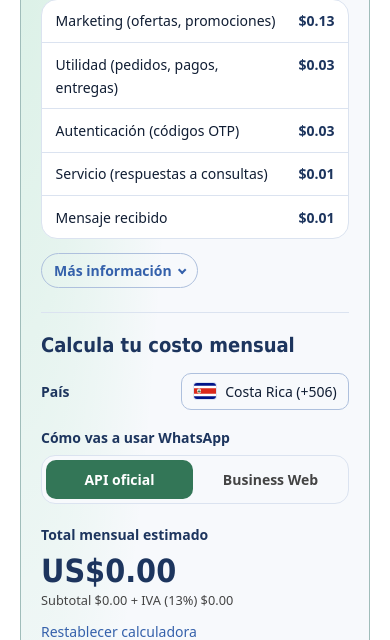
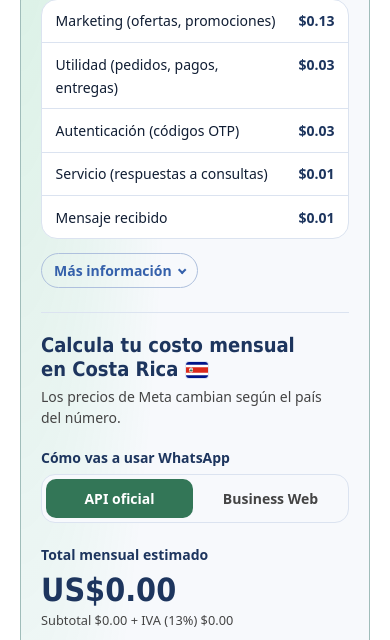
Before and after one commit to RoloBadilla/smsempresarial, a Laravel app: page /tarifas in a window 390 px wide. Shown: the part 2716-3356 px from the top of the page. Run offline with Laravel 12, Linux system fonts and the light colour scheme; style sheets or scripts are compiled from the project's sources.

Commit message:
Botón Lo quiero siempre visible (compacto en celular), accesos de Beneficios sin carrusel, país de la calculadora en el título
Co-Authored-By: Claude Opus 5.5 <noreply@anthropic.com>

```diff
--- a/resources/css/pages/tarifas.css
+++ b/resources/css/pages/tarifas.css
@@ -129,12 +129,12 @@ main { background: linear-gradient(var(--surface) 0, var(--bg) 380px); }
 
 /* Calculadora de WhatsApp (estilo Twilio): total arriba y un bloque plegable por tipo de mensaje */
 .wa-calc { height: 100%; padding: 1.4rem; border: 1px solid var(--border); border-radius: 20px; background: var(--bg); box-shadow: var(--shadow); }
-.wa-calc-titulo { margin: 0 0 1rem; color: var(--heading); font-size: var(--fs-lg); }
+.wa-calc-titulo { margin: 0 0 .35rem; color: var(--heading); font-size: var(--fs-lg); }
+/* La bandera va pegada al final del título, también cuando el título se parte en dos líneas */
+.wa-calc-titulo img { display: inline-block; width: 22px; height: 16px; margin-left: .45rem; vertical-align: -.1em; object-fit: cover; border-radius: 3px; box-shadow: 0 0 0 1px var(--border); }
+.wa-calc .wa-calc-ayuda-pais { margin-bottom: 1.1rem; }
 .wa-calc-etiqueta { display: block; margin-bottom: .35rem; padding: 0; color: var(--heading); font-size: var(--fs-xs); font-weight: var(--fw-bold); }
 .wa-calc-ayuda { margin: 0; color: var(--text-muted); font-size: var(--fs-xs); line-height: 1.5; }
-.wa-calc-pais { margin-bottom: 1rem; }
-.wa-calc-pais-valor { display: flex; align-items: center; gap: .6rem; padding: .6rem .8rem; border: 1px solid var(--border-strong); border-radius: 10px; background: var(--surface); color: var(--text); font-size: var(--fs-sm); }
-.wa-calc-pais-valor img { width: 22px; height: 16px; object-fit: cover; border-radius: 3px; box-shadow: 0 0 0 1px var(--border); }
 .wa-calc-modo { margin: 0 0 1.2rem; }
 .wa-calc-modo legend { float: none; width: auto; }
 .wa-calc-modo-opciones { display: grid; grid-template-columns: 1fr 1fr; gap: .25rem; padding: .25rem; border: 1px solid var(--border); border-radius: 14px; background: var(--surface); }
@@ -301,9 +301,6 @@ main { background: linear-gradient(var(--surface) 0, var(--bg) 380px); }
   .wa-nota { display: none; }
   .wa-nota.abierta { display: block; margin-top: .6rem !important; font-size: var(--fs-xs); }
   .wa-calc { margin-top: .5rem; padding: 1.25rem 0 0; border: 0; border-top: 1px solid var(--border); border-radius: 0; background: none; box-shadow: none; }
-  .wa-calc-pais { display: flex; align-items: center; justify-content: space-between; gap: .75rem; }
-  .wa-calc-pais .wa-calc-etiqueta { margin: 0; }
-  .wa-calc-pais-valor { padding: .4rem .7rem; font-size: var(--fs-xs); }
   .wa-calc-total strong { font-size: 2rem; }
   .wa-calc-grupo summary { font-size: var(--fs-xs); }
 }
--- a/resources/css/site-shared.css
+++ b/resources/css/site-shared.css
@@ -580,10 +580,8 @@ main .g-4 { --bs-gutter-x: 1rem; --bs-gutter-y: 1rem; }
   text-shadow: 0 1px 2px color-mix(in srgb, var(--cf-negro) 25%, transparent);
   box-shadow: 0 12px 30px color-mix(in srgb, var(--cf-azul) 50%, transparent), inset 0 1px 0 color-mix(in srgb, var(--cf-blanco) 35%, transparent);
   animation: lo-quiero-salto 6s var(--ease) 2s infinite;
-  transition: background-position .5s var(--ease), box-shadow var(--dur) ease, transform var(--dur) var(--ease), opacity var(--dur) ease, visibility var(--dur) ease;
+  transition: background-position .5s var(--ease), box-shadow var(--dur) ease, transform var(--dur) var(--ease);
 }
-/* Escondido mientras se ve la portada o el pie de página (lo controla js/modules/lo-quiero.js) */
-.lo-quiero-flotante.is-oculto { opacity: 0; visibility: hidden; pointer-events: none; transform: translateY(1rem); animation: none; }
 /* Pulso que sale del botón, como una señal enviándose */
 .lo-quiero-flotante::before {
   content: "";
@@ -624,9 +622,16 @@ main .g-4 { --bs-gutter-x: 1rem; --bs-gutter-y: 1rem; }
   92% { transform: translateY(0); }
   95% { transform: translateY(-3px); }
 }
-/* Celular y tableta: solo queda el botón de WhatsApp, para no tapar el contenido */
-@media (max-width: 767.98px) {
-  .lo-quiero-flotante { display: none; }
+/* Celular: más pequeño, encima del botón de WhatsApp */
+@media (max-width: 575.98px) {
+  .lo-quiero-flotante {
+    right: 1rem;
+    bottom: calc(1.25rem + 54px + .5rem + env(safe-area-inset-bottom));
+    padding: .5rem .95rem;
+    font-size: .85rem;
+    box-shadow: 0 8px 20px color-mix(in srgb, var(--cf-azul) 45%, transparent);
+  }
+  .lo-quiero-flotante::before { display: none; }
 }
 
 /* ---------- Estados vacíos (buscadores sin resultados) ---------- */
--- a/resources/js/site.js
+++ b/resources/js/site.js
@@ -9,7 +9,6 @@ import { initLanguage } from './modules/language';
 import { initForms } from './modules/forms';
 import { initReveal } from './modules/reveal';
 import { initReadingProgress } from './modules/reading-progress';
-import { initLoQuiero } from './modules/lo-quiero';
 
 initTheme();
 initNavigation();
@@ -17,4 +16,3 @@ initLanguage();
 initForms();
 initReveal();
 initReadingProgress();
-initLoQuiero();
--- a/resources/views/pages/tarifas.blade.php
+++ b/resources/views/pages/tarifas.blade.php
@@ -187,12 +187,9 @@
                             {{-- Calculadora (como la de Twilio): el total se calcula en resources/js/pages/tarifas.js
                                  con los precios de data-precio, que salen de config/tarifas.php --}}
                             <form class="wa-calc" id="wa-calc" aria-labelledby="wa-calc-title" data-iva="{{ $iva }}" novalidate>
-                                <h3 class="wa-calc-titulo" id="wa-calc-title">Calcula tu costo mensual</h3>
-
-                                <div class="wa-calc-pais">
-                                    <span class="wa-calc-etiqueta">País</span>
-                                    <span class="wa-calc-pais-valor"><img src="{{ versioned_asset('images/banderas/cr.png') }}" alt="" width="20" height="15">Costa Rica (+506)</span>
-                                </div>
+                                {{-- El país va en el título (no es un campo: la calculadora solo tiene precios de Costa Rica) --}}
+                                <h3 class="wa-calc-titulo" id="wa-calc-title"><span>Calcula tu costo mensual en Costa Rica</span><img src="{{ versioned_asset('images/banderas/cr.png') }}" alt="" width="22" height="16"></h3>
+                                <p class="wa-calc-ayuda wa-calc-ayuda-pais">Los precios de Meta cambian según el país del número.</p>
 
                                 <fieldset class="wa-calc-modo">
                                     <legend class="wa-calc-etiqueta">Cómo vas a usar WhatsApp</legend>
```
Also changed, not shown: resources/css/pages/beneficios.css (+5 -5 lines), resources/js/modules/lo-quiero.js (deleted, +0 -17 lines), public/lang/en.json.
